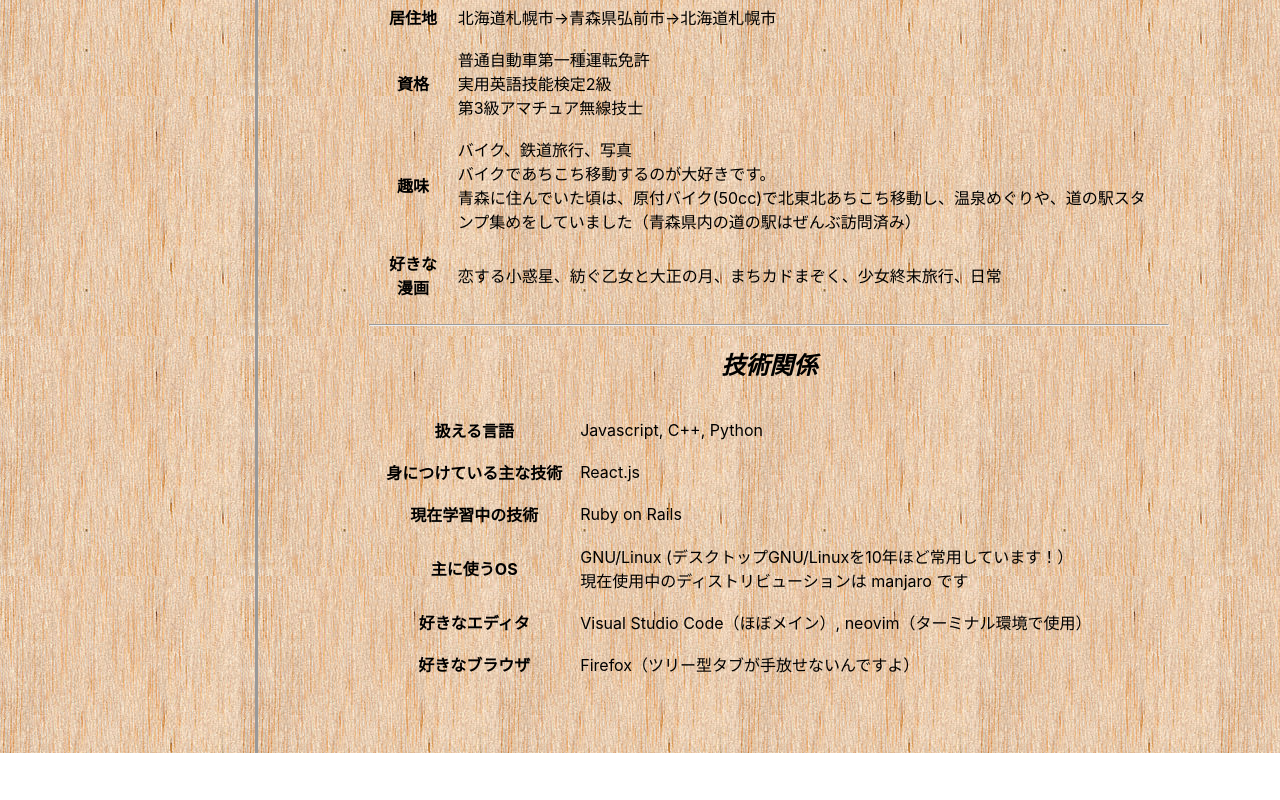
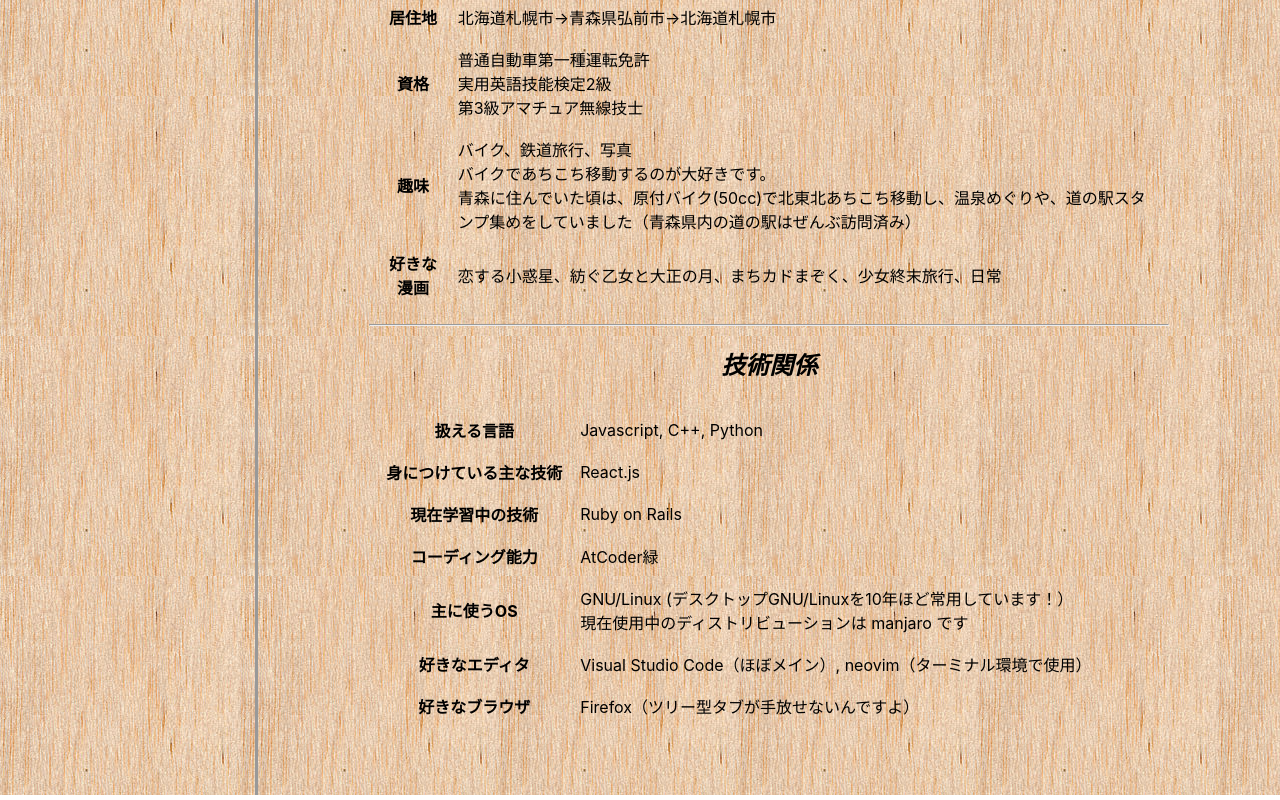
Before and after one commit to ts-uc/PrimeCounter, a React (Create React App) app: page /profile in a window 1280 px wide. Shown: the part 384-1184 px from the top of the page. Before the commit the page ends 1142 px from the top, so only its background shows below. Built offline with nearby package versions, Linux system fonts and the light colour scheme; no server answers; the database is empty.

Commit message:
changed profile

```diff
--- a/src/pages/Profile.js
+++ b/src/pages/Profile.js
@@ -68,6 +68,10 @@ export const Profile = () => {
           <td>Ruby on Rails</td>
         </tr>
         <tr>
+          <th>コーディング能力</th>
+          <td>AtCoder緑</td>
+        </tr>
+        <tr>
           <th>主に使うOS</th>
           <td>
             GNU/Linux (デスクトップGNU/Linuxを10年ほど常用しています！）
```
Also changed, not shown: firebase.json, 1 other file (tests, documents, lock files or other folders).
